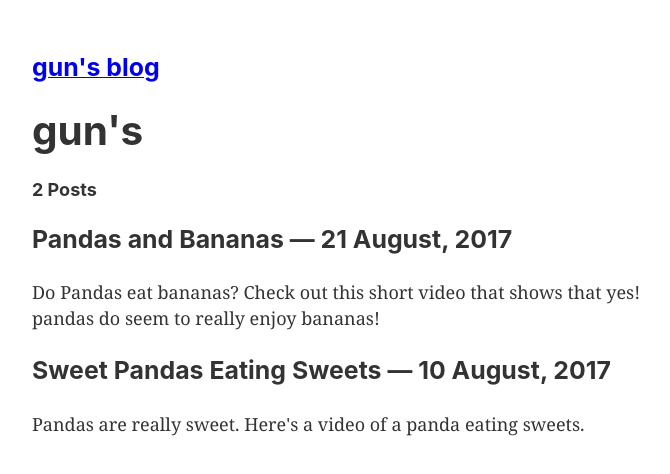
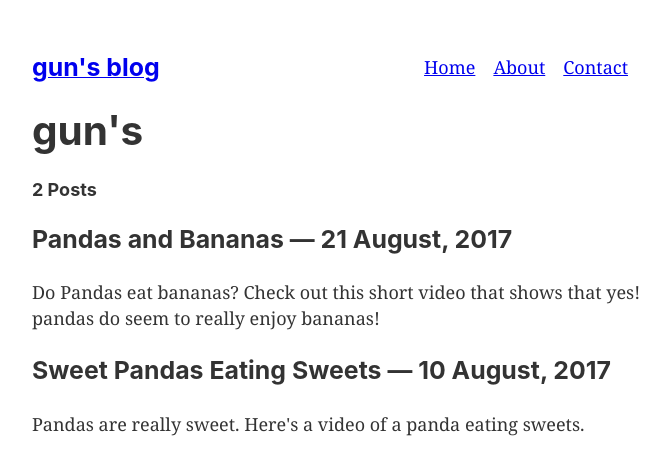
Before and after one commit to rjwu95/gatsby-starter-blog, a Gatsby site: page / in a window 1280 px wide. Shown: the whole page, without its empty margins (301-971 px from the left). Built offline with nearby package versions, Linux system fonts and the light colour scheme; Gatsby itself is replaced by a stand-in of ours; some packages are replaced by stand-ins of ours.

Commit message:
First commit after test
 - Complete test deploy

```diff
--- a/src/components/layout.js
+++ b/src/components/layout.js
@@ -25,9 +25,9 @@ const Layout = ({ children }) => (
         <h3 style={{ display: "inline" }}>gun's blog</h3>
       </Link>
       <ul style={{ listStyle: "none", float: "right" }}>
-        {/* <ListLink to="/">Home</ListLink>
+        <ListLink to="/">Home</ListLink>
         <ListLink to="/about">About</ListLink>
-        <ListLink to="/contact">Contact</ListLink> */}
+        <ListLink to="/contact">Contact</ListLink>
       </ul>
     </header>
     {children}
```
